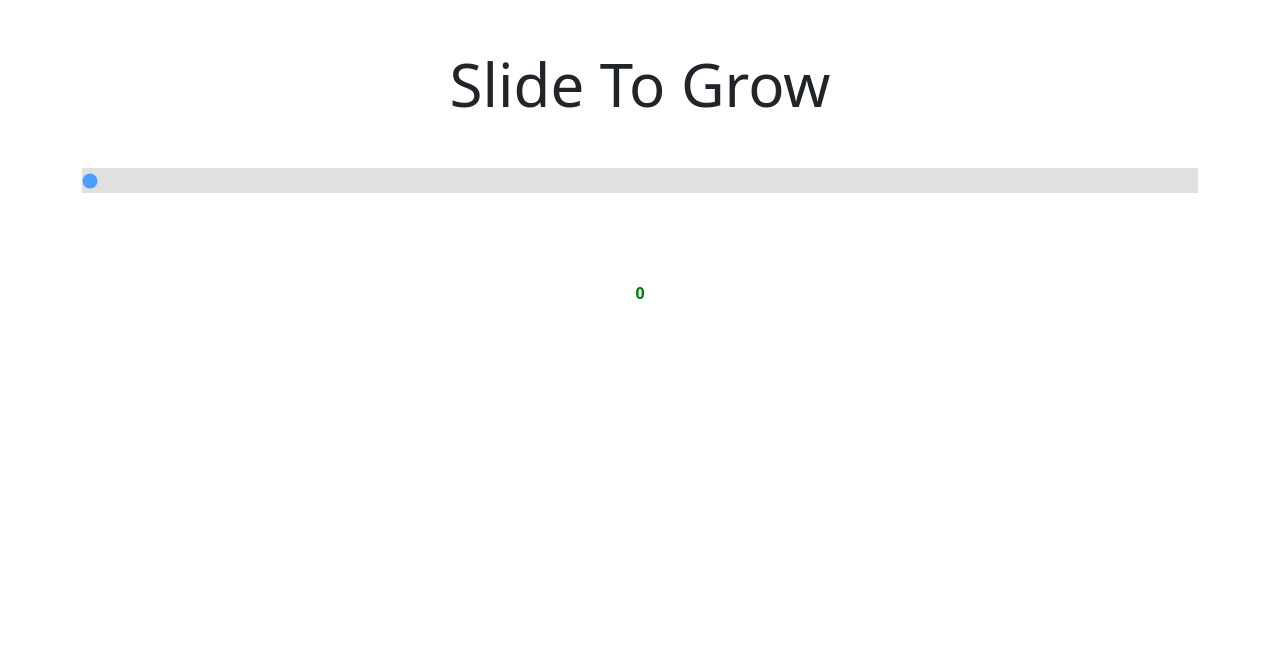
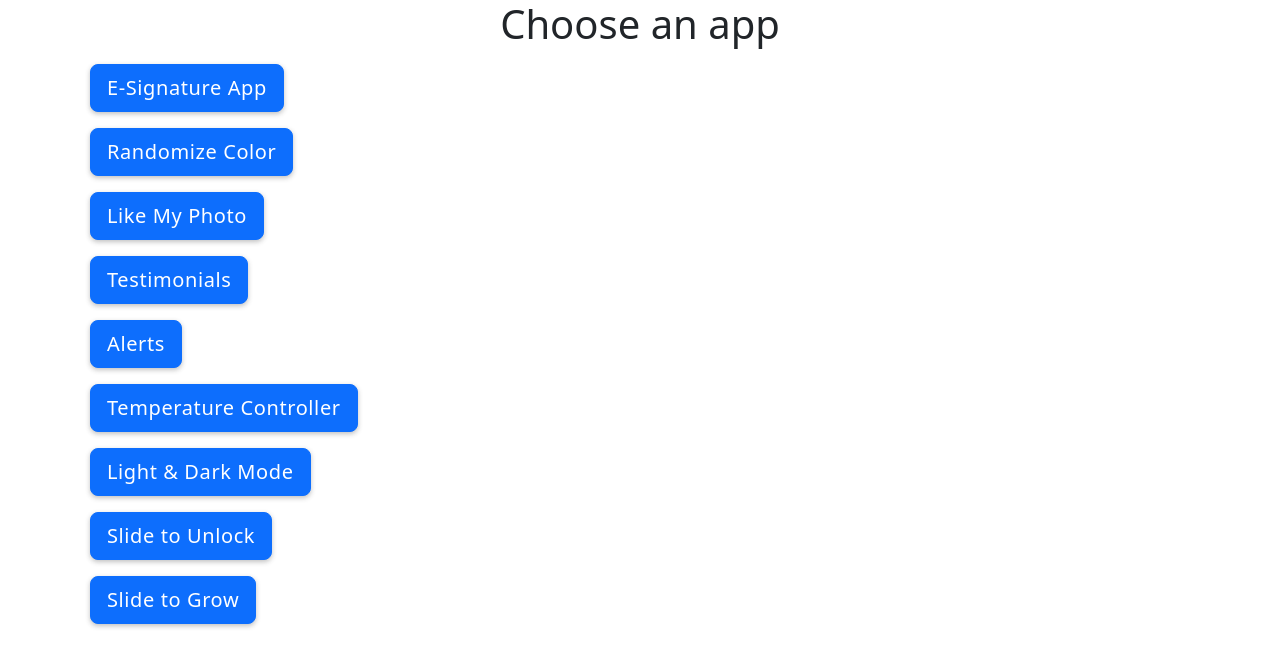
Before and after one commit to anunnnn/reactminiprojects, a React (Create React App) app: page / in a window 1280 px wide. Shown: the top 666 px of the page. Built offline with nearby package versions, Linux system fonts and the light colour scheme.

Commit message:
minor changes

```diff
--- a/src/App.js
+++ b/src/App.js
@@ -1,14 +1,7 @@
 import './App.css';
 import React from 'react';
-// import EsignatureApp from './projects/01-e-signature-app/EsignatureApp';
-// import RandomizeColor from './projects/02-randomize-colors/RandomizeColor';
-// import LikeMyPhotoApp from './projects/03-like-my-photo/LikeMyPhotoApp';
-// import TestimonialsApp from './projects/04-testimonials/TestimonialsApp';
-// import AlertApp from './projects/05-alerts-app/AlertApp';
-// import TemperatureControllerApp from './projects/06-temperature-controller-app/TemperatureControllerApp';
-// import LightAndDarkModeApp from './projects/07-light-and-dark-mode-app/LightAndDarkModeApp';
-// import SlideToUnlockApp from './projects/08-slide-to-unlock-app/SlideToUnlockApp';
-import SlideToGrowApp from './projects/09-sliderToGrow/SliderToGrowApp';
+
+import Homepage from './projects/00-homepage/Homepage';
 
 function App() {
   return (
@@ -23,8 +16,9 @@ function App() {
       {/* <TemperatureControllerApp /> */}
       {/* <LightAndDarkModeApp /> */}
       {/* <SlideToUnlockApp /> */}
+      {/* <SlideToGrowApp /> */}
 
-      <SlideToGrowApp />
+      <Homepage />
 
     </div>
   );
--- /dev/null
+++ b/src/projects/00-homepage/Homepage.jsx
@@ -0,0 +1,67 @@
+import React, { useState } from 'react';
+import Title from '../components/Title';
+
+import EsignatureApp from '../01-e-signature-app/EsignatureApp';
+import RandomizeColor from '../02-randomize-colors/RandomizeColor';
+import LikeMyPhotoApp from '../03-like-my-photo/LikeMyPhotoApp';
+import TestimonialsApp from '../04-testimonials/TestimonialsApp';
+import AlertApp from '../05-alerts-app/AlertApp';
+import TemperatureControllerApp from '../06-temperature-controller-app/TemperatureControllerApp';
+import LightAndDarkModeApp from '../07-light-and-dark-mode-app/LightAndDarkModeApp';
+import SlideToUnlockApp from '../08-slide-to-unlock-app/SlideToUnlockApp';
+import SlideToGrowApp from '../09-sliderToGrow/SliderToGrowApp';
+
+// Store components with display names
+const apps = [
+  { name: 'E-Signature App', component: EsignatureApp },
+  { name: 'Randomize Color', component: RandomizeColor },
+  { name: 'Like My Photo', component: LikeMyPhotoApp },
+  { name: 'Testimonials', component: TestimonialsApp },
+  { name: 'Alerts', component: AlertApp },
+  { name: 'Temperature Controller', component: TemperatureControllerApp },
+  { name: 'Light & Dark Mode', component: LightAndDarkModeApp },
+  { name: 'Slide to Unlock', component: SlideToUnlockApp },
+  { name: 'Slide to Grow', component: SlideToGrowApp }
+];
+
+export default function Homepage() {
+  const [SelectedApp, setSelectedApp] = useState(null);
+
+  const loadApp = (appComponent) => {
+    setSelectedApp(() => appComponent);
+  };
+
+  const goBack = () => {
+    setSelectedApp(null);
+  };
+
+  return (
+    <div className='container'>
+      {!SelectedApp ? (
+        <>
+          <Title classes={'text-center'} text={"Choose an app"} />
+          <div className="apps-list">
+            {apps.map((app, index) => (
+              <div key={index} className='apps-container'>
+                <button
+                  type="button"
+                  onClick={() => loadApp(app.component)}
+                  className='btn btn-lg btn-primary m-2'
+                >
+                  {app.name}
+                </button>
+              </div>
+            ))}
+          </div>
+        </>
+      ) : (
+        <div>
+          <button className="btn btn-secondary mb-3" onClick={goBack}>
+            ← Back to app list
+          </button>
+          <SelectedApp />
+        </div>
+      )}
+    </div>
+  );
+}
```
